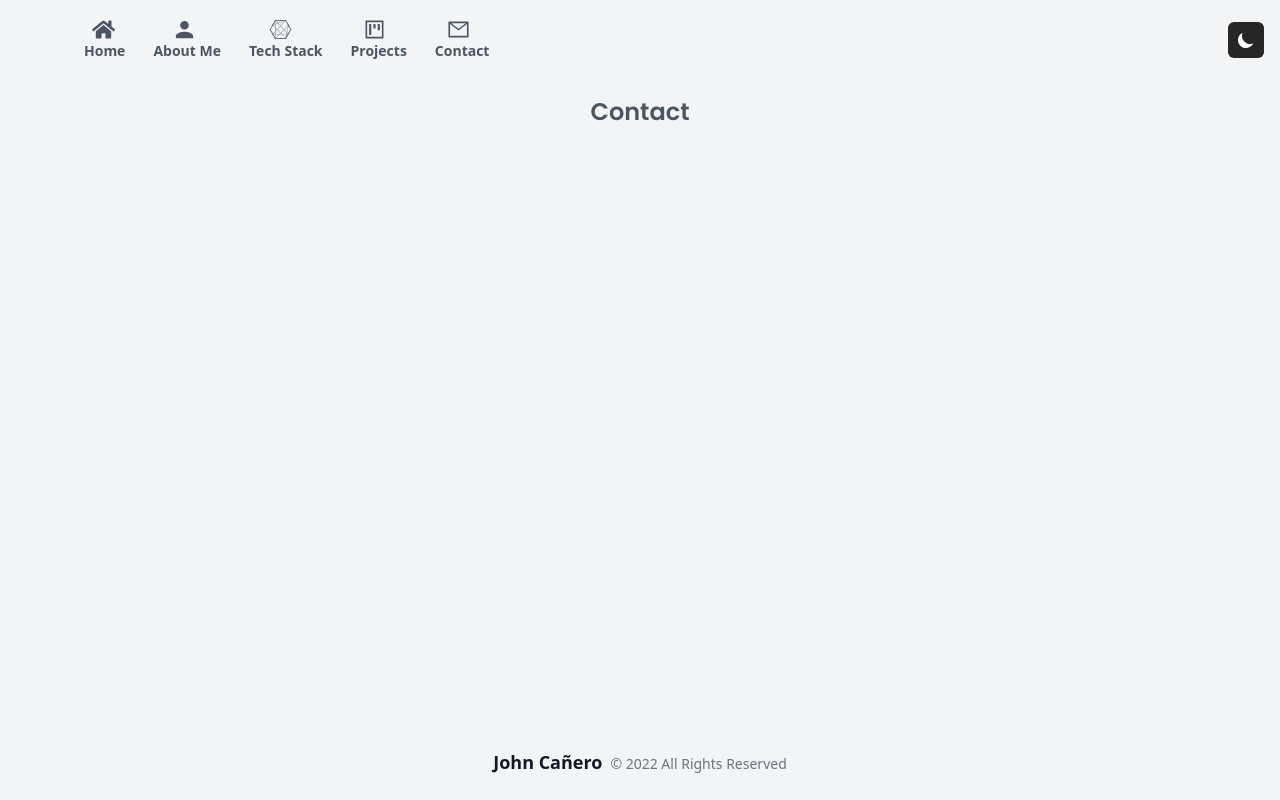
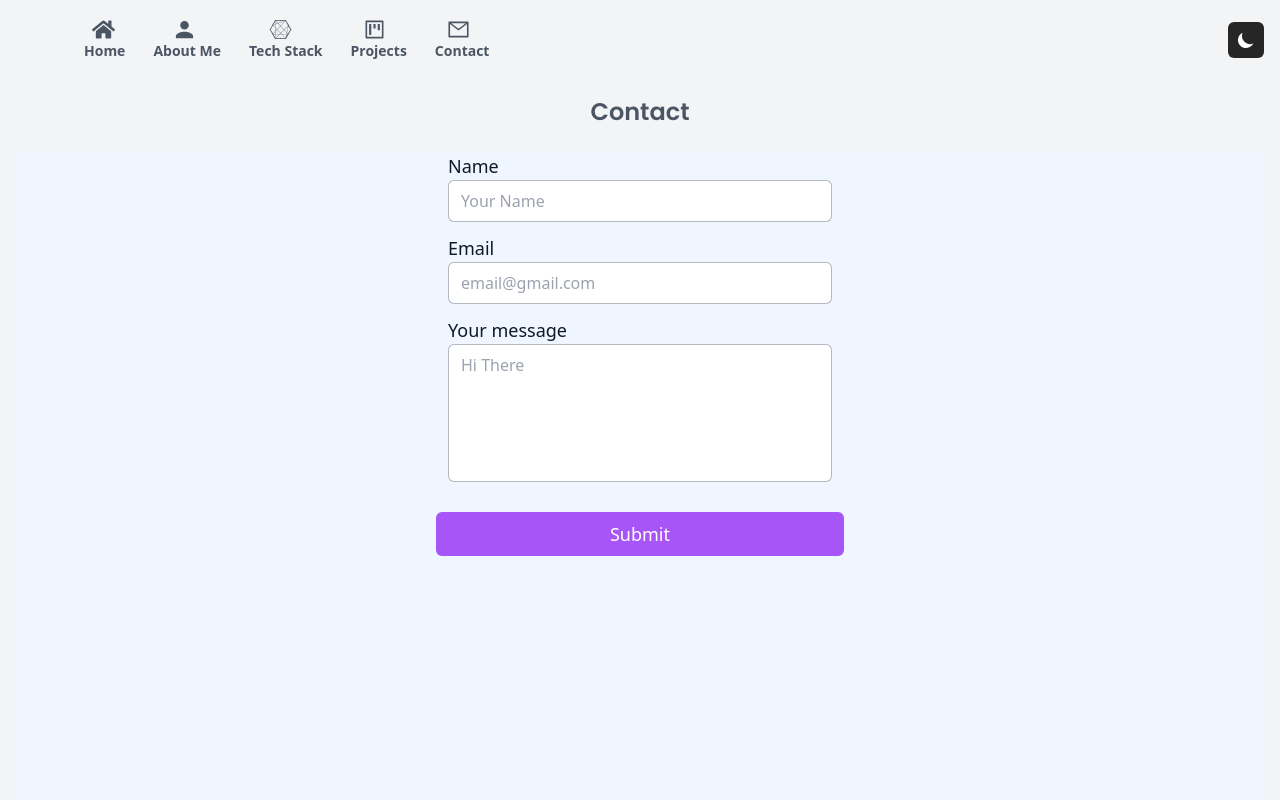
Before and after one commit to johncanero/johncanero-website, a Next.js app: page /contact in a window 1280 px wide. Shown: the top 800 px of the page. Built offline with nearby package versions, Linux system fonts and the light colour scheme.

Commit message:
Contact Form Next JS UI

```diff
--- /dev/null
+++ b/components/Input.tsx
@@ -0,0 +1,18 @@
+import React from 'react'
+
+interface InputProps {
+    id:string
+    name:string
+    label:string
+    placeholder:string
+}
+const Input = ({id, name, label, placeholder, ...props}: InputProps) => {
+  return (
+    <div className='mb-3 '>
+        <label className='block text-lg' htmlFor=''>{label}</label>
+        <input autoComplete='off' type='text' id={id} name={name} placeholder={placeholder} className="text-gray-900 placeholder-gray-400 border-gray-500 border-opacity-50 rounded-md w-80 md:w-96 focus:ring-2 focus:ring-purple-500" {...props} />
+    </div>
+  )
+}
+
+export default Input
--- /dev/null
+++ b/components/TextArea.tsx
@@ -0,0 +1,40 @@
+import React from "react";
+
+interface TextAreaProps {
+  id: string;
+  name: string;
+  label: string;
+  placeholder: string;
+  type?: string;
+  error?: boolean;
+  errorMessage?: string;
+}
+const TextArea = ({
+  id,
+  name,
+  label,
+  placeholder,
+  error,
+  errorMessage,
+  ...props
+}: TextAreaProps) => {
+  return (
+    <div className="">
+      <label className="block text-lg" htmlFor={id}>
+        {label}
+      </label>
+      <textarea
+        {...props}
+        className="text-gray-900 placeholder-gray-400 border-gray-500 border-opacity-50 rounded-md w-80 md:w-96 focus:ring-2 focus:ring-purple-500"
+        name={name}
+        id={id}
+        rows={5}
+        style={{ resize: "none" }}
+        placeholder={placeholder}
+      ></textarea>
+      {error && <p className="text-xs italic text-red-500">*{errorMessage}</p>}
+    </div>
+  );
+};
+
+export default TextArea;
--- a/package.json
+++ b/package.json
@@ -13,6 +13,7 @@
     "@headlessui/react": "^1.7.4",
     "@heroicons/react": "^2.0.13",
     "@react-icons/all-files": "^4.1.0",
+    "@tailwindcss/forms": "^0.5.3",
     "animate.css": "^4.1.1",
     "eslint": "8.27.0",
     "eslint-config-next": "13.0.2",
--- a/pages/contact/index.tsx
+++ b/pages/contact/index.tsx
@@ -1,4 +1,6 @@
 import React from "react";
+import Input from "../../components/Input";
+import TextArea from "../../components/TextArea"
 
 const contact = () => {
   return (
@@ -6,6 +8,19 @@ const contact = () => {
       <div className="mt-4 text-2xl font-semibold text-center text-gray-600 font-Poppins">
         Contact
       </div>
+
+      <div className="w-full h-screen bg-blue-50">
+        <div className="px-3 mt-6">
+            <form className="flex flex-col items-center w-1/3 mx-auto">
+              <Input id="name" name="name" placeholder="Your Name" label="Name" />
+              <Input id="email" name="name" placeholder="email@gmail.com" label="Email" />
+              <TextArea id="message" name="message" placeholder="Hi There" label="Your message" />
+              <button className="w-full py-2 mt-6 text-lg text-white bg-purple-500 rounded-md outline-none active:bg-purple-600 focus:ring-2 focus:ring-purple-400 disabled:bg-opacity-50 disabled:cursor-not-allowed" type="submit"
+
+              >Submit</button>
+            </form>
+        </div>
+      </div>
     </div>
   );
 };
--- a/tailwind.config.js
+++ b/tailwind.config.js
@@ -37,5 +37,5 @@ module.exports = {
     },
 
   },
-  plugins: [],
+  plugins: [require('@tailwindcss/forms')],
 }
```
Also changed, not shown: 1 other file (tests, documents, lock files or other folders).
